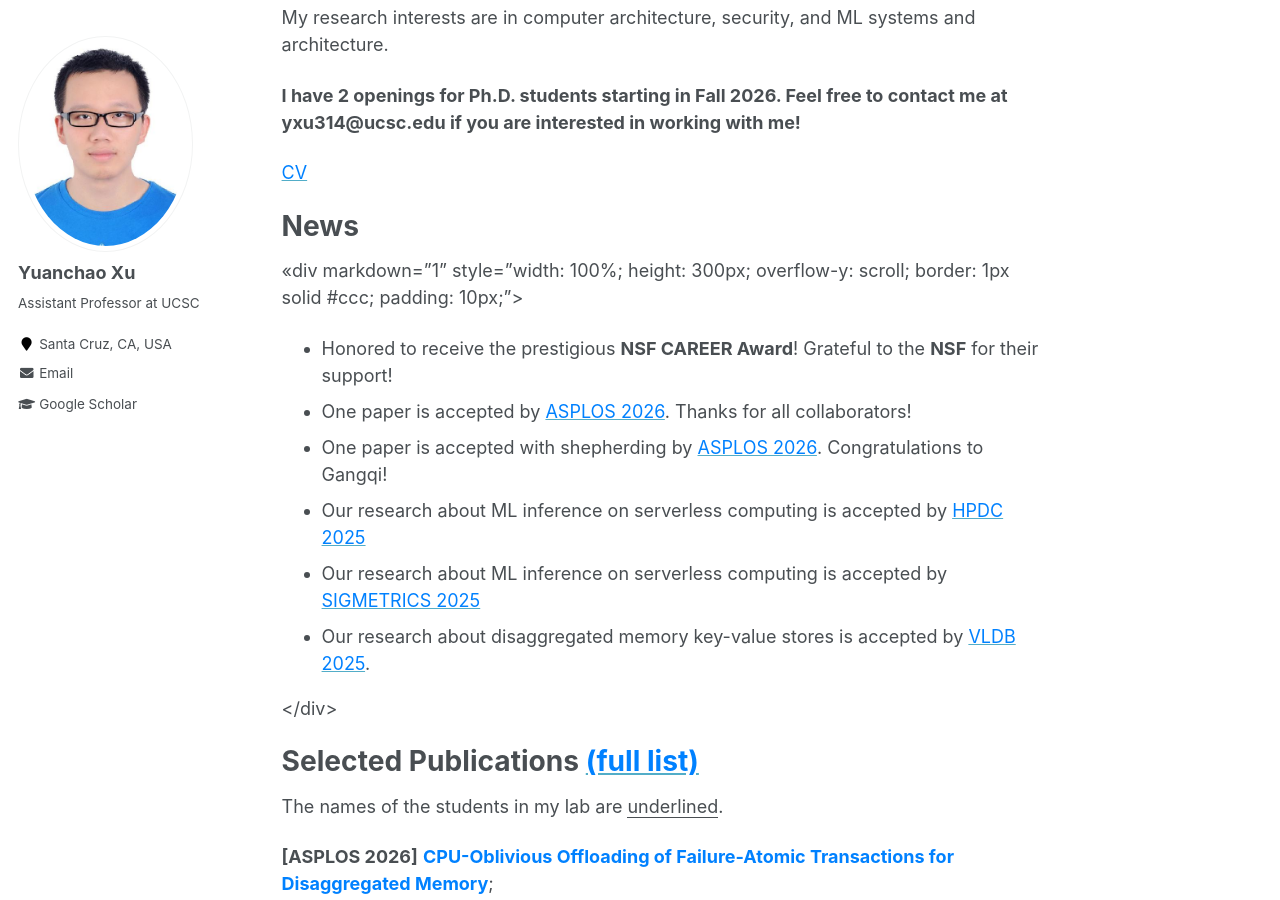
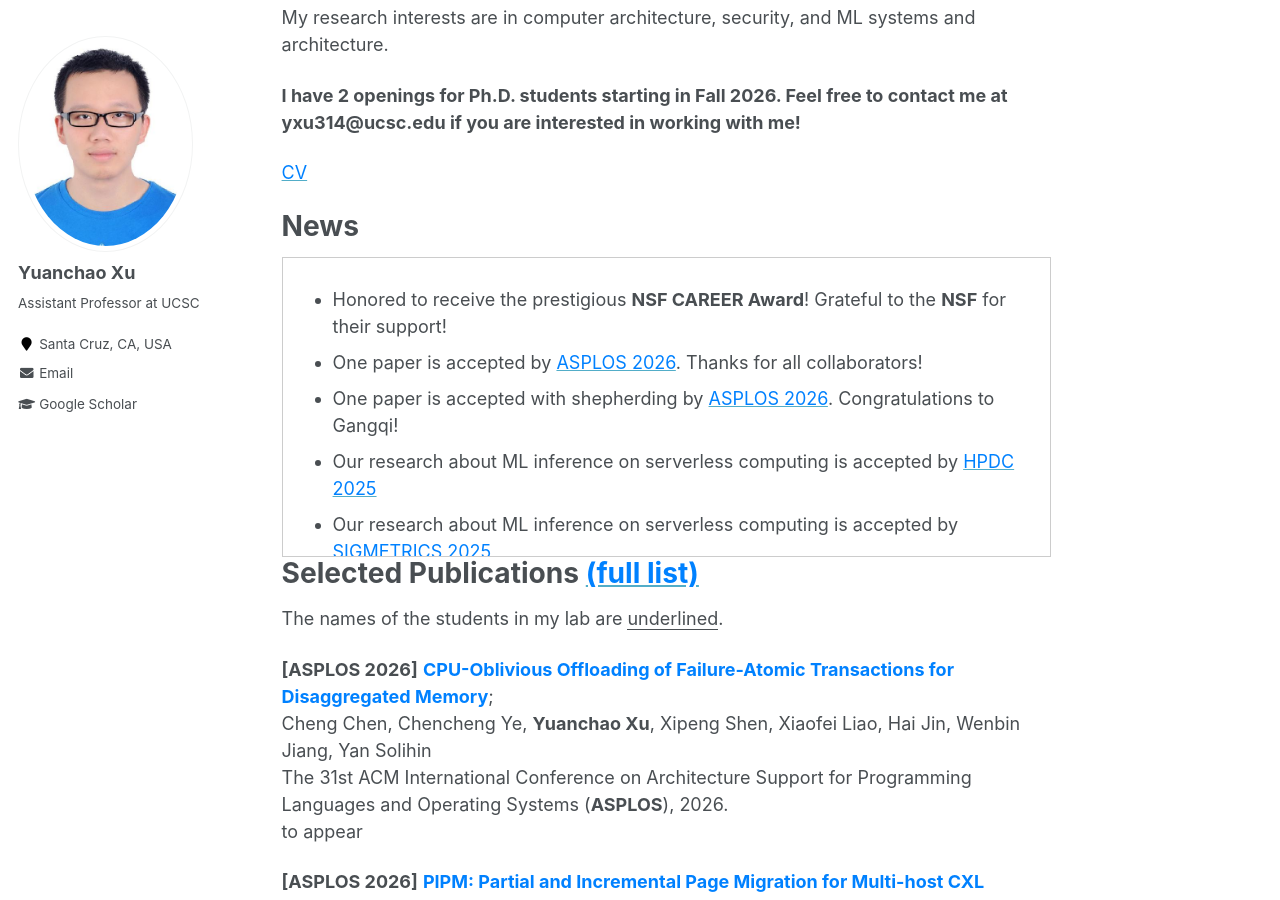
Before and after one commit to yuanchaoxu6/yuanchaoxu6.github.io, a Jekyll site: the page built from _pages/about.md, in a window 1280 px wide and 900 px high, scrolled down 286 px. Built offline with Jekyll 4.4.1, drawn with Linux system fonts in a browser that asks for light colours.

Commit message:
Update about.md

```diff
--- a/_pages/about.md
+++ b/_pages/about.md
@@ -21,7 +21,7 @@ My research interests are in computer architecture, security, and ML systems and
 News
 =====
 
-<<div markdown="1" style="width: 100%; height: 300px; overflow-y: scroll; border: 1px solid #ccc; padding: 10px;">
+<div markdown="1" style="width: 100%; height: 300px; overflow-y: scroll; border: 1px solid #ccc; padding: 10px;">
   * Honored to receive the prestigious **NSF CAREER Award**! Grateful to the **NSF** for their support! <br>
   * One paper is accepted by [<font color="#0081ff">ASPLOS 2026</font>](https://www.asplos-conference.org/asplos2026/). Thanks for all collaborators! <br>
   * One paper is accepted with shepherding by [<font color="#0081ff">ASPLOS 2026</font>](https://www.asplos-conference.org/asplos2026/). Congratulations to Gangqi! <br>
```
